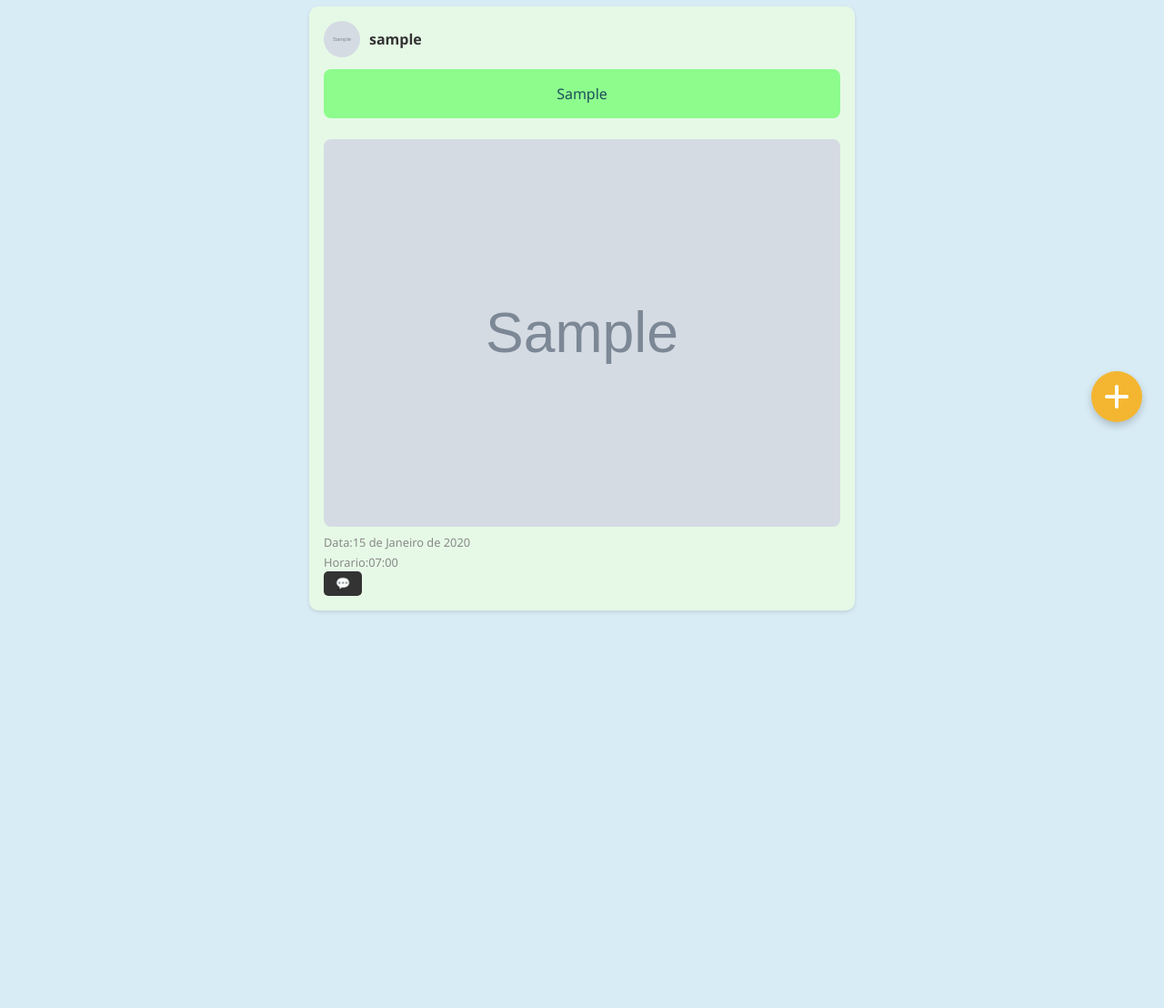
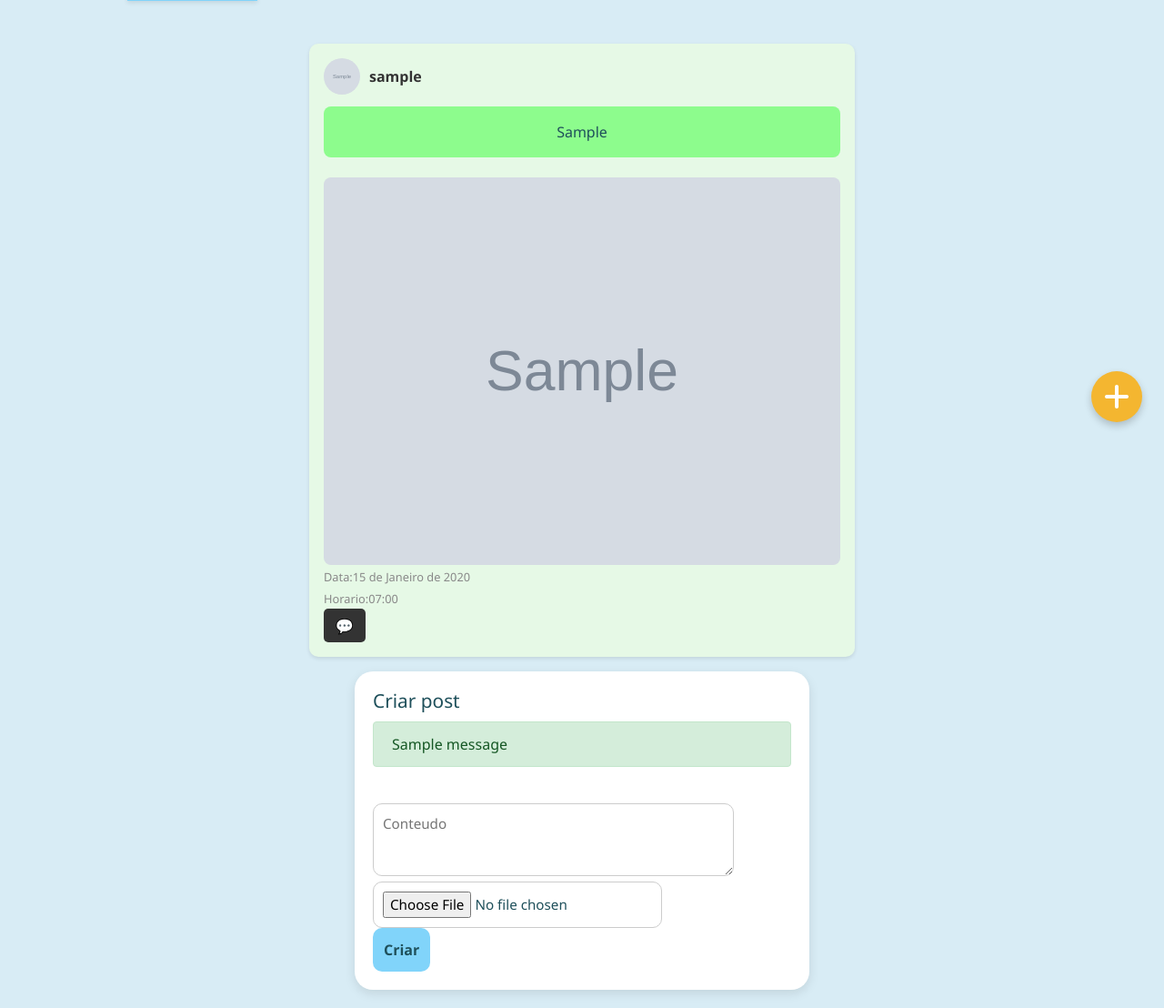
Before and after one commit to Jose-Mendes1864/gizDigital---INFO-I, a Django app: page /app/comunidade/1/posts/modificar_seguidor in a window 1280 px wide. Shown: the part 304-1412 px from the top of the page at 91% size. Before the commit the page ends 977 px from the top, so only its background shows below. Run offline with Django 5.2, Linux system fonts and the light colour scheme; a user stored in the database is signed in; tables that the repository leaves empty hold one stand-in row (values such as "Sample post"); grey boxes marked "Sample" are stand-in pictures; one stand-in notice (Sample message) is shown.

Commit message:
Criar posts funcionando e organizaçaõ de algumas validações de dados

```diff
--- a/app/functions.py
+++ b/app/functions.py
@@ -23,11 +23,11 @@
 def pega_dados_comunidade(carrega, id_comunidade):
     dados = ''
     if carrega == 'posts':
-        dados = Post.objects.filter(comunidade__id=id_comunidade)
+        dados = Post.objects.filter(comunidade__id=id_comunidade).order_by('-data_criacao')  # ordena por ordem inversa de id
     elif carrega == 'eventos':
-        dados = Reuniao.objects.filter(comunidade_id=int(id_comunidade))
+        dados = Reuniao.objects.filter(comunidade_id=int(id_comunidade)).order_by('-data_hora')  # ordena por ordem inversa de id
     elif carrega == 'materiais':
-        dados = Arquivo.objects.filter(comunidade__id = int(id_comunidade))
+        dados = Arquivo.objects.filter(comunidade__id = int(id_comunidade)).order_by('-id')  # ordena por ordem inversa de id
 
     return dados
 
--- a/app/templates/comunidade.html
+++ b/app/templates/comunidade.html
@@ -6,6 +6,7 @@
   <meta charset="UTF-8" />
   <meta name="viewport" content="width=device-width, initial-scale=1.0" />
   <title>{{ comunidade.nome }}</title>
+  <link rel="stylesheet" href="https://cdn.jsdelivr.net/npm/bootstrap@4.4.1/dist/css/bootstrap.min.css" integrity="sha384-Vkoo8x4CGsO3+Hhxv8T/Q5PaXtkKtu6ug5TOeNV6gBiFeWPGFN9MuhOf23Q9Ifjh" crossorigin="anonymous">
   <link rel="stylesheet" href="{% static 'css/milligram.cBase.css' %}" />
   <link rel="stylesheet" href="https://cdnjs.cloudflare.com/ajax/libs/font-awesome/6.4.0/css/all.min.css" />
   <link rel="stylesheet" href="{% static 'css/milligram.evento.css' %}" />
@@ -98,6 +99,7 @@
     </div>
     {%endfor%}
 
+
     <div class="fab">+</div>
 
 
@@ -109,7 +111,29 @@
 
 
 
+ <div class="popup evento">
+      <form action="{% url 'enviar_comunidade' comunidade.id carregar %}" method="POST" enctype="multipart/form-data">
 
+        {% csrf_token %}
+
+        <h2>Criar post</h2>
+
+        {% for message in messages%}
+        <div class="alert {{ message.tags}}" role="alert">{{message}}</div>
+        {% endfor %}
+
+
+<br>
+<textarea cols="40" name="conteudo" placeholder="Conteudo " required></textarea>
+
+<br>
+        <input name="foto"  type="file" placeholder="Foto do post" /><br>
+
+        <button class="submit-btn" >Criar</button>
+
+
+  </form>
+     </div>
 
 
 
@@ -180,13 +204,11 @@
 
        <div> <input type="checkbox" name="termos_e_condicoes" id="" required>
          <label for="termos_e_condicoes">
-          Aceito os <a href="">termos de condições</a> permitindo que o material seje usado por terceiros
+          Aceito os <a href="">termos e condições</a> permitindo que o material seje usado por terceiros e confirmo que este material,caso seja um arquivo, é meu/de domínio público
         </label></div>
         <button class="submit-btn">Enviar</button>
       </div>
     </form>
-    </div>
-
 
 
 
@@ -221,16 +243,26 @@
       {% for e in dados %}
 
       <section class="eventos">
+
         <div class="evento-card">
+          <div  class="organizador">
+        Organizador da reunião:
+        <img src="{{ e.criador.foto.url }}" alt="{{ e.criador.username }}" class="foto-perfil avatar" />
+        <span class="nome-perfil">{{e.criador.username}}</span>
+
+
+      </div>
           <h3>{{e.tematica}}</h3>
           <div class="descricao">
           {% if e.descricao  %}
           {{e.descricao}}
           {% else %}
-          Sem descrição
+          Reunião não possui uma  descrição
           {% endif %}
+
         </div>
-          <div class="link-meet"><a href="{% if e.url|slice:':4' != 'http' %}https://{{ e.url }}{% else %}{{ e.url }}{% endif %}" target="_blank">{{e.url_da_reuniao}}</a></div>
+
+          <div class="link-meet"><a href="{% if e.url_da_reuniao|slice:':4' != 'http' %}https://{{ e.url_da_reuniao }}{% else %}{{ e.url_da_reuniao }}{% endif %}" target="_blank">{{e.url_da_reuniao}}</a></div>
           <div class="info">
             <span class="data">{{ e.data_hora|date:"d \d\e F \d\e Y" }}</span>
             <span class="hora">Horario: {{ e.data_hora|time:"H:i" }}</span>
@@ -249,7 +281,7 @@
 
         <h2>Criar reunião</h2>
         {% for message in messages%}
-        <div class="{{ message.tags}}" role="alert">{{message}}</div>
+        <div class="alert {{ message.tags}}" role="alert">{{message}}</div>
         {% endfor %}
         <input type="text" name="titulo" required placeholder="Título da reunião" />
 <br>
@@ -262,9 +294,10 @@
           <input name="hora" type="time" required/>
         </div>
         <button class="submit-btn">Criar</button>
-      </div>
-    </div>
+
+
   </form>
+     </div>
     {%endif%}
   </main>
 
--- a/app/templates/perfil.html
+++ b/app/templates/perfil.html
@@ -59,7 +59,7 @@
   {% if messages %}
       {% for message in messages %}
 
-              <div class="{{ message.tags}}" role="alert">{{ message }}</div>
+              <div class="alert {{ message.tags}}" role="alert">{{ message }}</div>
 
       {% endfor %}
   {% endif %}
--- a/app/views.py
+++ b/app/views.py
@@ -7,7 +7,7 @@
 from autenticacao.models import Opcao,PerguntaDoQuestionario,Input
 from .functions import tiraSnakeCase, pega_dados_comunidade, get_dados_input, adiciona_objetos_com_checkbox
 import os
-from datetime import datetime
+from datetime import datetime, timezone
 from django.contrib import messages
 from django.contrib.messages import constants
 from django.contrib.auth.hashers import check_password
@@ -99,24 +99,59 @@
             hora = request.POST.get('hora')
             comunidade= Comunidade.objects.get(id=id_comunidade)
             user = request.user
-            if data and hora:
-                data_str = f"{data} {hora}"
-                data_obj = datetime.strptime(data_str, "%Y-%m-%d %H:%M")
-            if "https://meet.google.com/" in url_da_reuniao:
-                evento = Reuniao(
-                criador=user,
-                comunidade=comunidade,
-                tematica=titulo,
-                descricao=descricao,
-                url_da_reuniao=url_da_reuniao,
-                data_hora=data_obj
-            )
-                evento.save()
+            try:
+
+
+                if len(titulo.strip()) == 0:
+                    raise Exception('O valor do título da reunião não deve estar vazio')
+                if data and hora:
+                    data_str = f"{data} {hora}"
+                    data_obj = datetime.strptime(data_str, "%Y-%m-%d %H:%M")
+                    if data_obj < datetime.now():
+                        raise Exception("Por favor, insira uma data e hora valida!")
+                if "meet.google.com" in url_da_reuniao :
+                    evento = Reuniao(
+                    criador=user,
+                    comunidade=comunidade,
+                    tematica=titulo,
+                    descricao=descricao,
+                    url_da_reuniao=url_da_reuniao,
+                    data_hora=data_obj
+                )
+                    evento.save()
+                else:
+                    raise Exception("O link fornecido é inválido" )
+
+            except Exception as e:
+                messages.add_message(request,constants.WARNING, e )
+        elif carregar == 'posts':
+            foto = request.FILES.get('foto')
+            conteudo = request.POST.get('conteudo')
+            data_agora = timezone.now()
+            if len(conteudo.strip()) == 0:
+                messages.add_message(request, constants.WARNING, 'O conteúdo não pode estar vazio' )
+            elif foto:
+                post = Post(
+                    comunidade=Comunidade.objects.get(id=id_comunidade),
+                    usuario=request.user,
+                    conteudo=conteudo,
+                    data_criacao= data_agora,
+                    foto=foto
+                )
+                post.save()
+
             else:
-                messages.add_message(request, constants.ERROR, "O lino fornecido é inválido" )
-        elif carregar == 'posts':
-            pass
-            # estrela() para que atualize
+                post = Post(
+                    comunidade=Comunidade.objects.get(id=id_comunidade),
+                    usuario=request.user,
+                    conteudo=conteudo,
+                    data_criacao= data_agora,
+
+                )
+                post.save()
+
+
+            ####################### estrela() para que atualize
         return redirect('carregar', id_comunidade=id_comunidade,carregar=carregar)
 
         return HttpResponse('oi')
--- a/autenticacao/templates/cadastro.html
+++ b/autenticacao/templates/cadastro.html
@@ -23,7 +23,7 @@
       <div class="message" style="text-align: center;">
         {% if messages%}
           {% for message in messages%}
-          <div class="{{ message.tags}}" role="alert">{{message}}</div>
+          <div class="alert {{ message.tags}}" role="alert">{{message}}</div>
           {% endfor %}
         {% endif %}
       </div>
--- a/autenticacao/templates/login.html
+++ b/autenticacao/templates/login.html
@@ -25,7 +25,7 @@
       <div class="message" style="text-align: center;">
         {% if messages %}
           {% for message in messages%}
-          <div class="{{ message.tags}}" role="alert">{{message}}</div>
+          <div class="alert {{ message.tags}}" role="alert">{{message}}</div>
           {% endfor %}
         {% endif %}
       </div>
--- a/templates/static/css/milligram.evento.css
+++ b/templates/static/css/milligram.evento.css
@@ -54,6 +54,13 @@
   padding: 15px;
   box-shadow: 0 2px 5px rgba(0,0,0,0.1);
 }
+.organizador{
+    background-color: #52848f;
+     border-radius: 15px 15px 0 0;
+  padding: 15px;
+  box-shadow: 0 2px 5px rgba(0,0,0,0.1);
+
+}
 
 .evento-card h3 {
   margin-bottom: 10px;
```
Also changed, not shown: media/usuario/posts/Captura_de_tela_2025-09-13_071344.png (added), media/usuario/posts/wonderwoman_dccomics_superman_batman_4.jpg (added).
